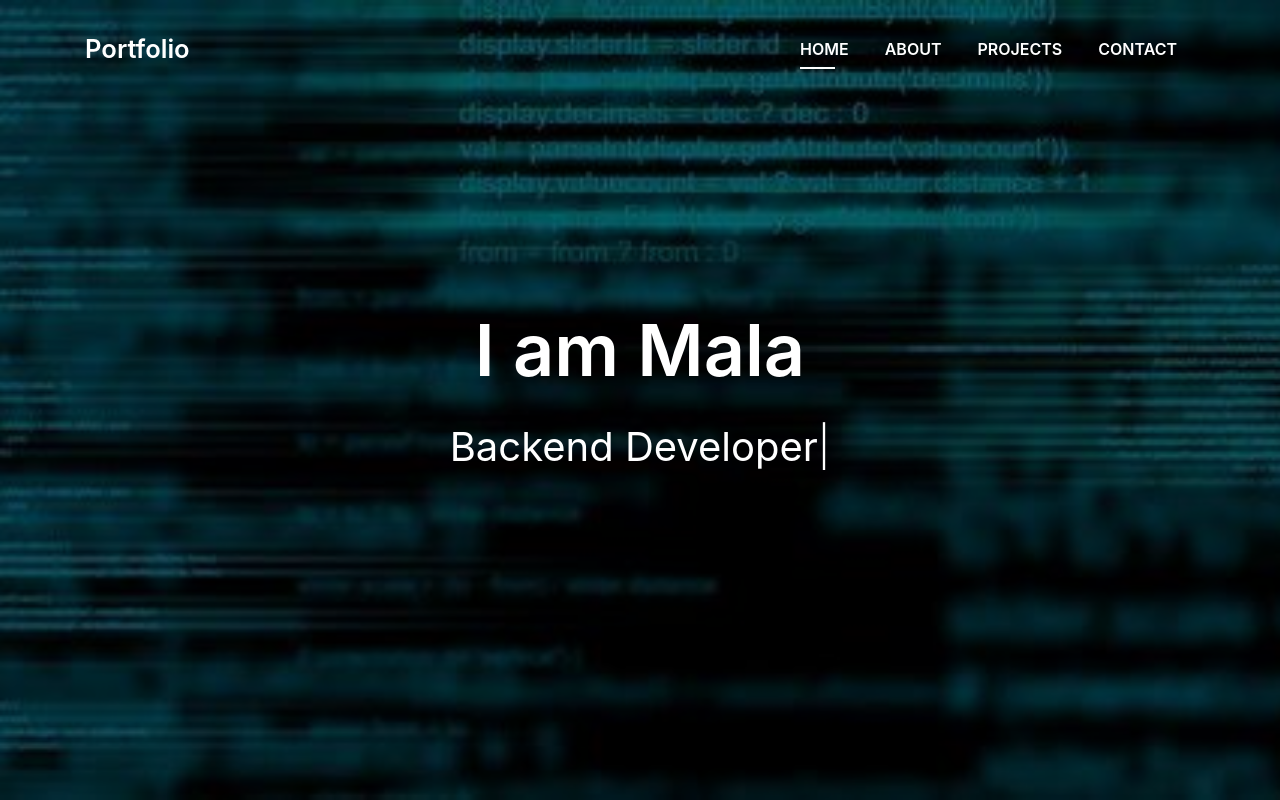
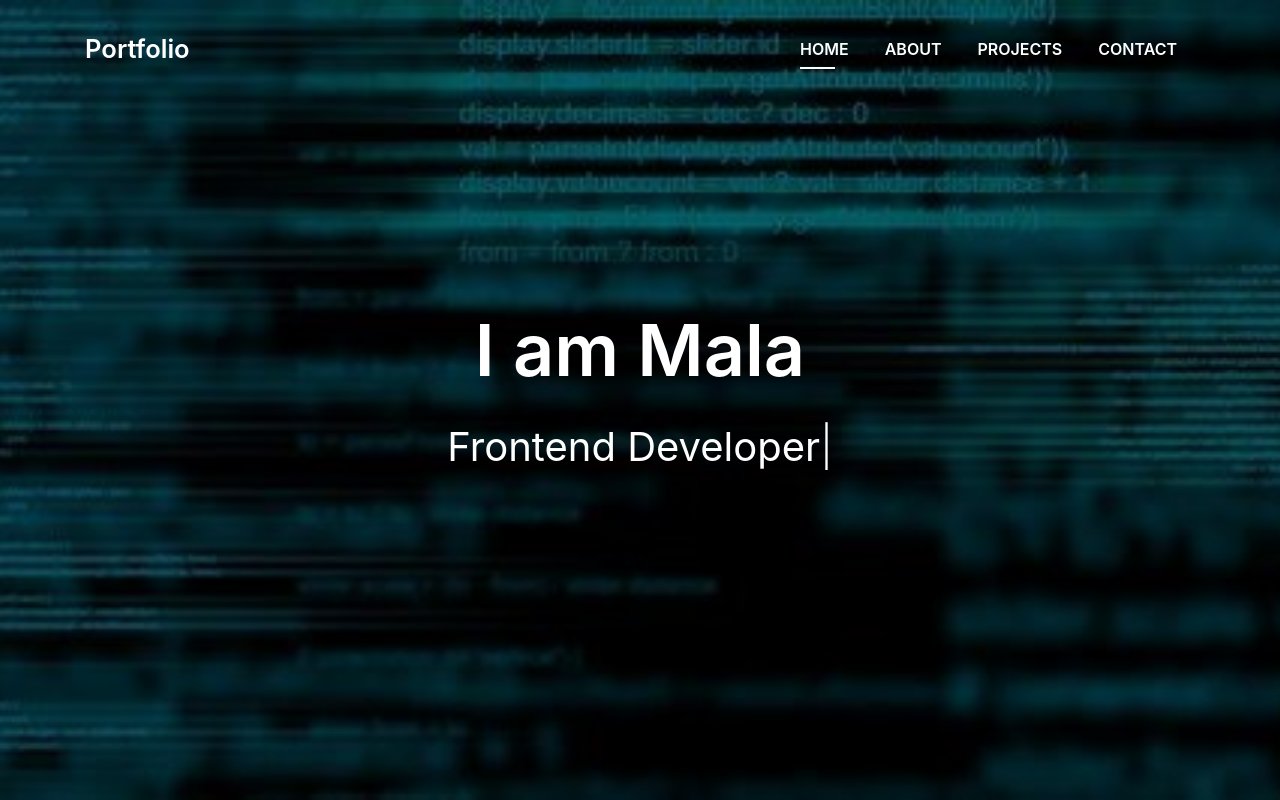
Before and after one commit to Mala-codehub/Mala-codehub.github.io, a plain HTML site: page index.html in a window 1280 px wide. Shown: the top 800 px of the page. Drawn offline with Linux system fonts and the light colour scheme; files whose address does not match are found by name.

Commit message:
fix: bud

```diff
--- a/index.html
+++ b/index.html
@@ -64,7 +64,7 @@
         <div class="container">
           <!--<p class="display-6 color-d">Hello, world!</p>-->
           <h1 class="intro-title mb-4">I am Mala</h1>
-          <p class="intro-subtitle"><span class="text-slider-items">Full Stack Developer,Backend Developer,Web Designer,Frontend Developer</span><strong class="text-slider"></strong></p>
+          <p class="intro-subtitle"><span class="text-slider-items">Backend Developer,Frontend Developer</span><strong class="text-slider"></strong></p>
           <!-- <p class="pt-3"><a class="btn btn-primary btn js-scroll px-4" href="#about" role="button">Learn More</a></p> -->
         </div>
       </div>
```
